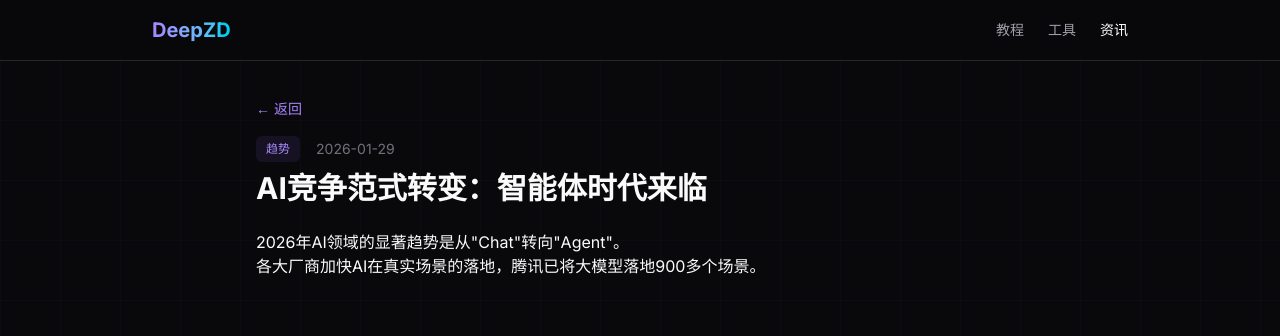
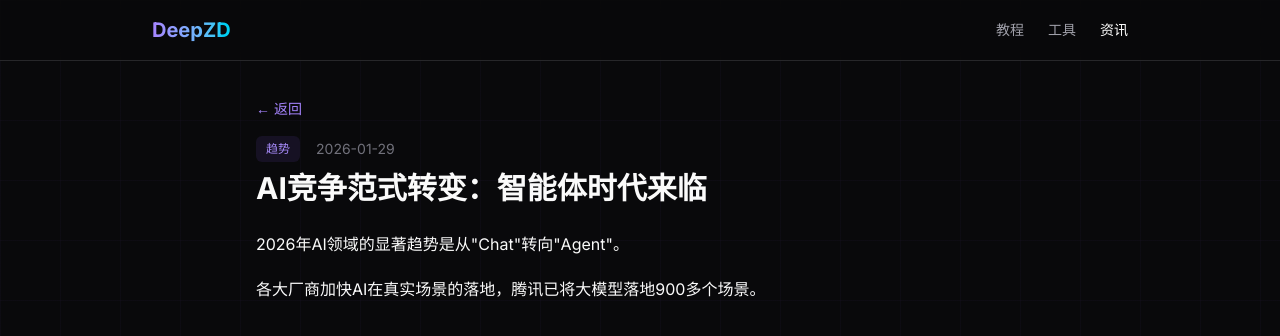
Before and after one commit to uncle-light/deepzd, a Next.js app: page /news/ai-agent-era in a window 1280 px wide. Shown: the top 336 px of the page. Built offline with nearby package versions, Linux system fonts and the light colour scheme.

Commit message:
style: 添加段落样式

```diff
--- a/src/app/globals.css
+++ b/src/app/globals.css
@@ -165,6 +165,12 @@ a {
   margin-bottom: 0.5em;
 }
 
+/* 段落样式 */
+.prose p {
+  line-height: 1.8;
+  margin: 1em 0;
+}
+
 .animate-fadeIn {
   animation: fadeIn 0.5s ease-out;
 }
```
